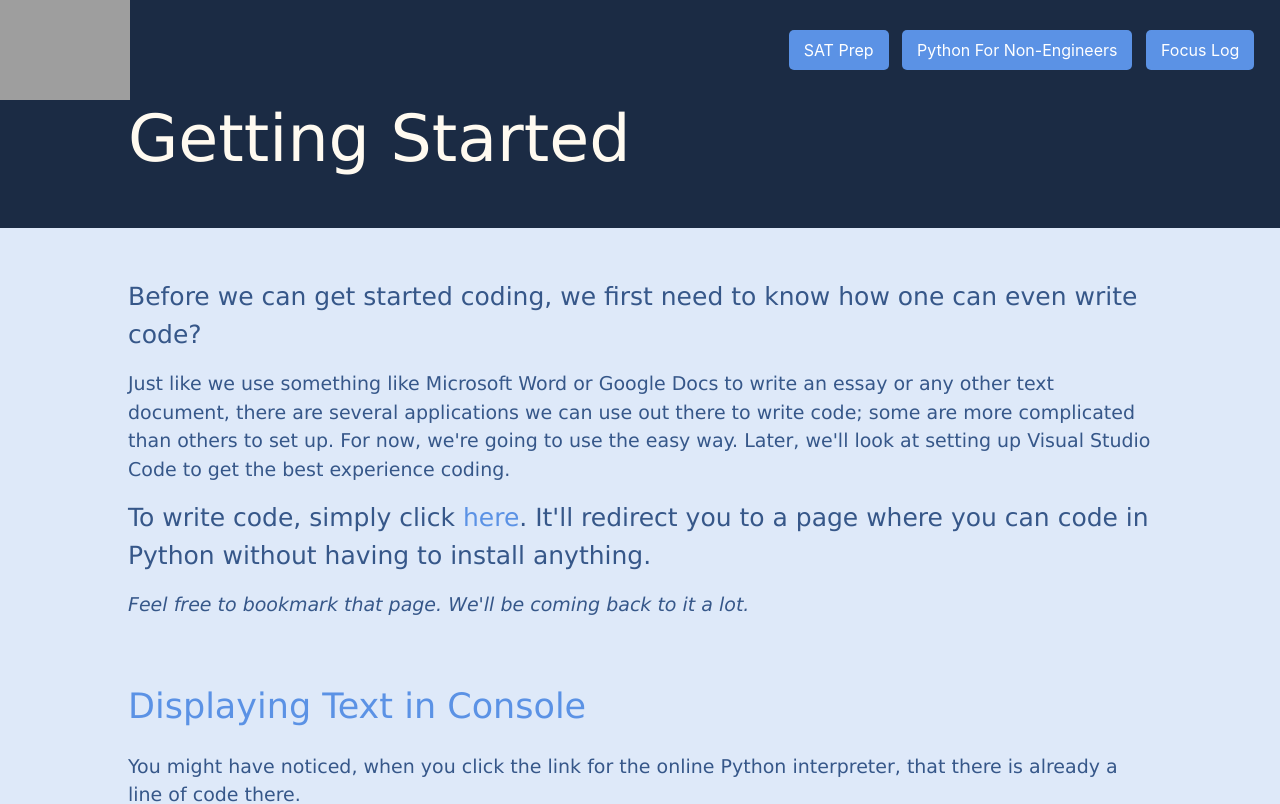
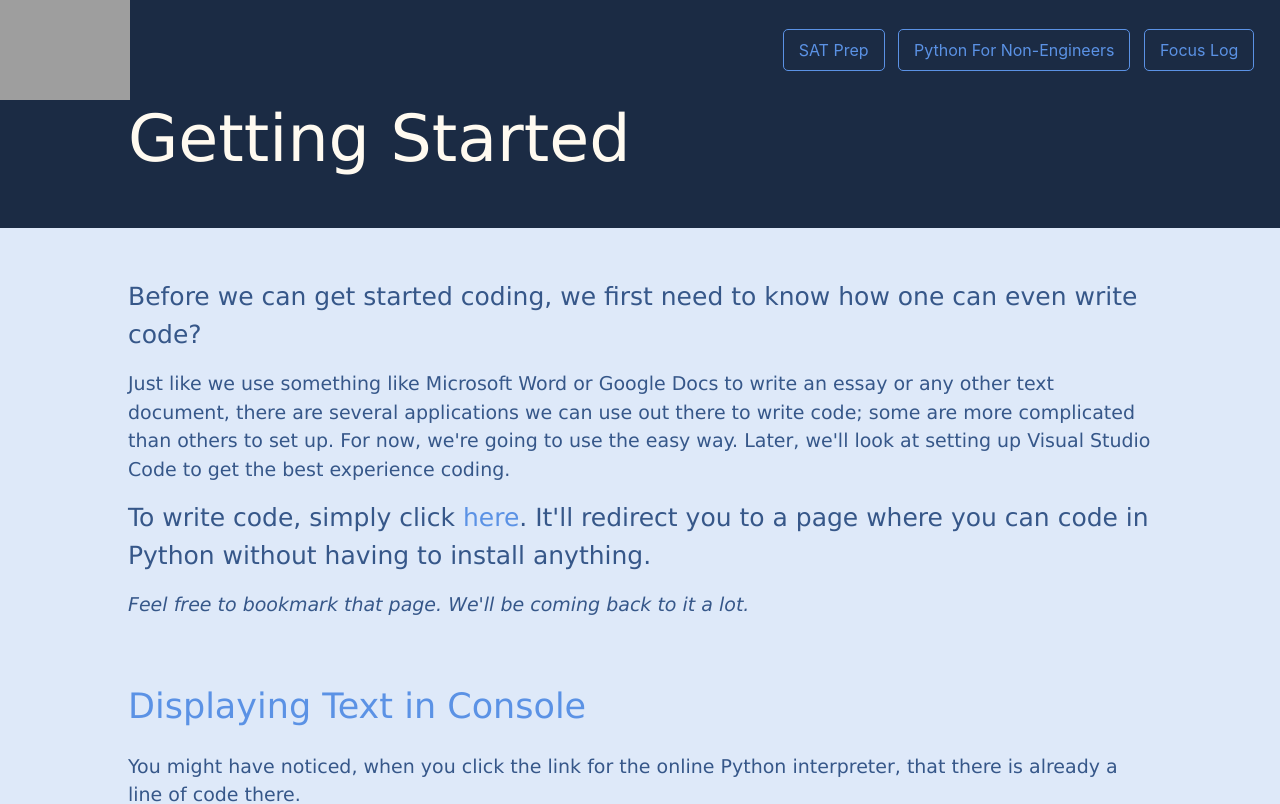
Before and after one commit to YomenT/bluebird-teaching, a React (Create React App) app in the folder reactapp/: page /python/introduction in a window 1280 px wide. Shown: the top 804 px of the page. Built offline with nearby package versions, Linux system fonts and the light colour scheme; grey boxes are pictures that could not be loaded.

Commit message:
Updated to outline buttons

```diff
--- a/reactapp/src/components/Footer.js
+++ b/reactapp/src/components/Footer.js
@@ -17,7 +17,7 @@ class Footer extends React.Component {
                 </div>
                 <div style={{ textAlign: "right" }}>
                     <Link to="/contact">
-                        <button type="button" class="button">Contact Us</button>
+                        <button type="button" class="outline-button">Contact Us</button>
                     </Link>
                 </div>
             </div>
--- a/reactapp/src/components/Logo.js
+++ b/reactapp/src/components/Logo.js
@@ -17,17 +17,17 @@ class Logo extends React.Component {
                 </div>
                 <div style={{ textAlign: "right" }}>
                     <Link to="/satprep">
-                        <button type="button" class="button">SAT Prep</button>
+                        <button type="button" class="outline-button">SAT Prep</button>
                     </Link>
                     &nbsp;
                     &nbsp;
                     <Link to="/python">
-                        <button type="button" class="button">Python For Non-Engineers</button>
+                        <button type="button" class="outline-button">Python For Non-Engineers</button>
                     </Link>
                     &nbsp;
                     &nbsp;
                     <Link to="/focus_log">
-                        <button type="button" class="button">Focus Log</button>
+                        <button type="button" class="outline-button">Focus Log</button>
                     </Link>
                     {/* &nbsp;
                     &nbsp;
--- a/reactapp/src/index.css
+++ b/reactapp/src/index.css
@@ -337,8 +337,26 @@ input[type='checkbox'] {
   margin: 5px 0;
   border: 0;
   text-decoration: none;
+  font-size: 16px;
+}
+
+.outline-button {
+  display: inline-block;
+  background-color: transparent;
+  color: #5b92e5;
+  padding: 8px 15px;
+  border-radius: 5px;
+  text-align: center;
+  cursor: pointer;
+  margin: 5px 0;
+  border: 1px solid #5b92e5;
+  text-decoration: none;
+  font-size: 16px;
+}
+
+.outline-button:hover {
   color: white;
-  font-size: 16px;
+  background-color: #5b92e5;
 }
 
 .button-alt {
```
